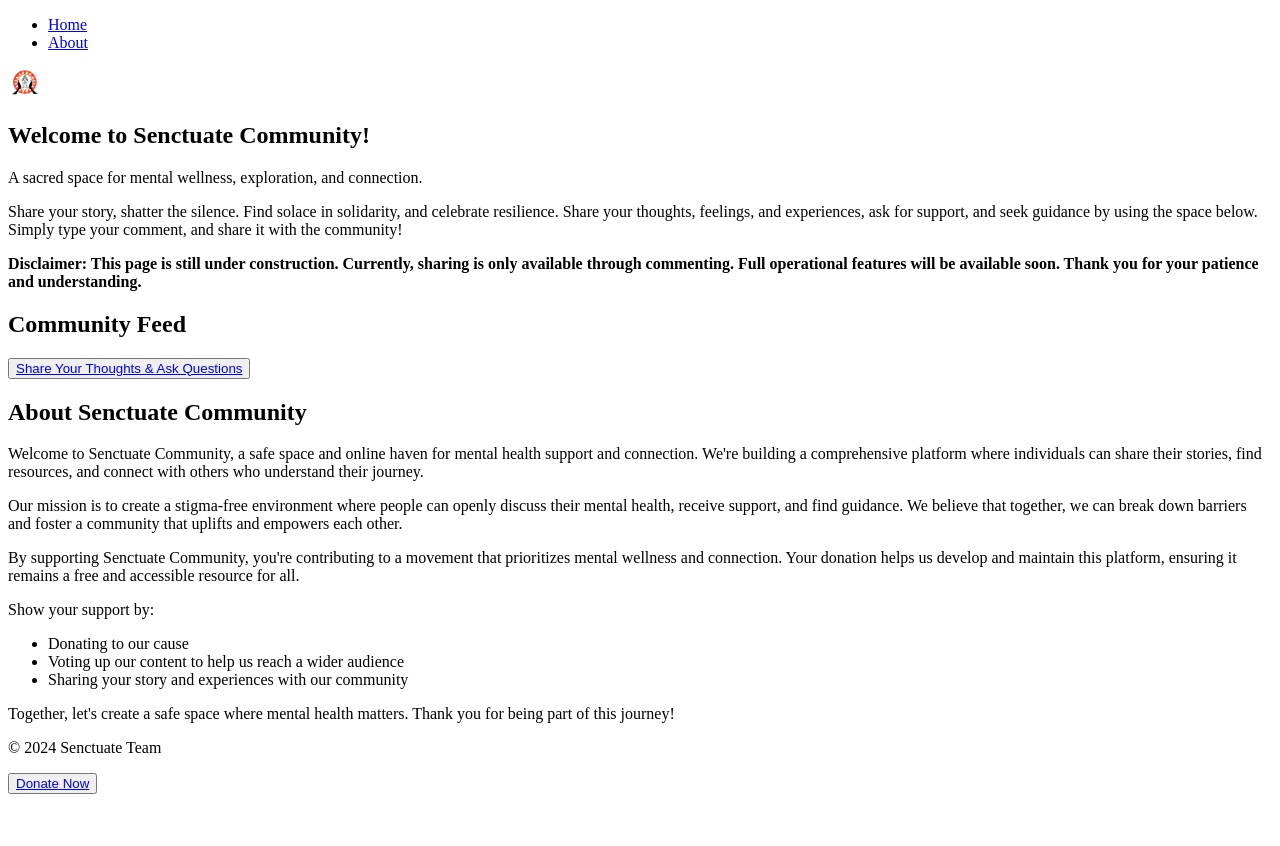
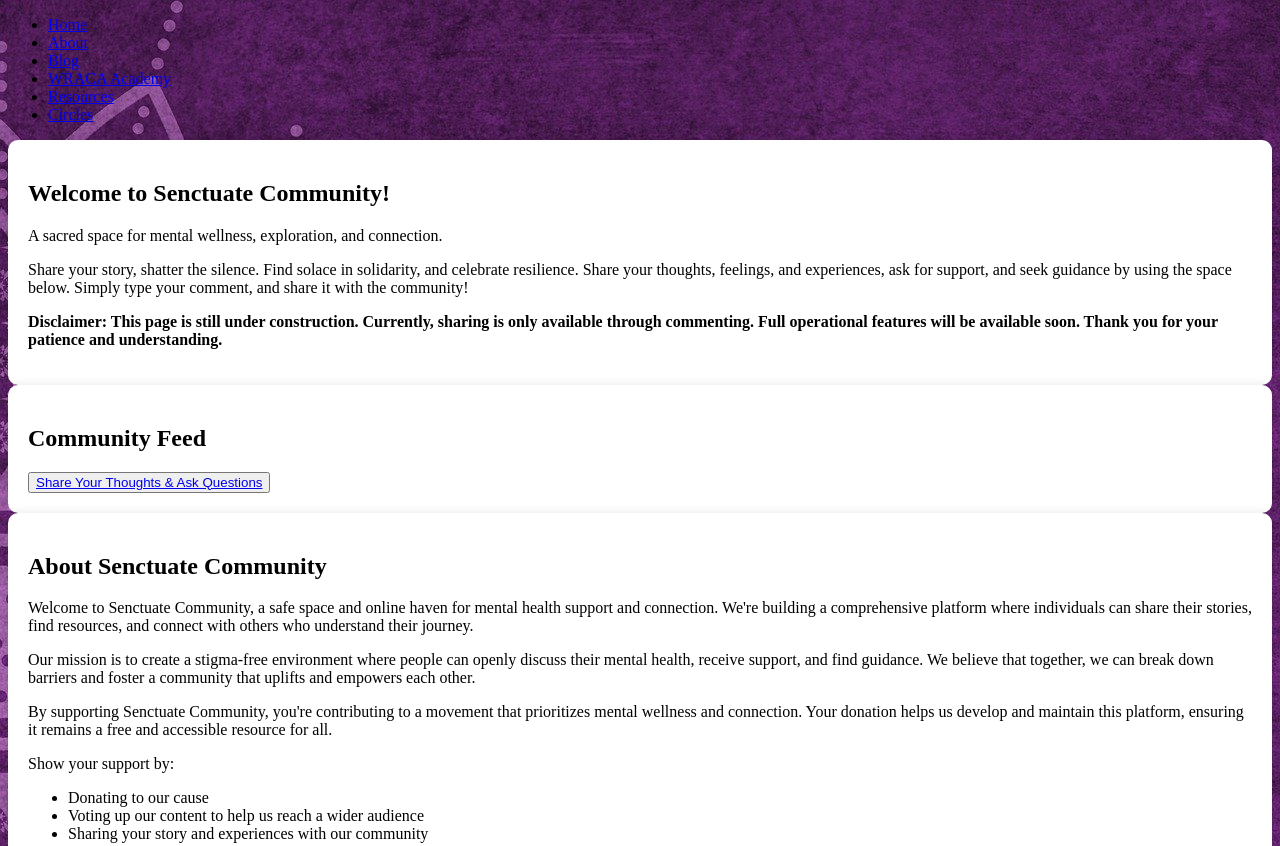
Before and after one commit to Mahzbe/Senctuate, a plain HTML site: page circles.html in a window 1280 px wide. Shown: the top 846 px of the page. Before the commit the page ends 802 px from the top, so only its background shows below. Drawn offline with Linux system fonts and the light colour scheme; a script that the page names is missing.

Commit message:
Update circles.html

```diff
--- a/circles.html
+++ b/circles.html
@@ -4,20 +4,19 @@
     <meta charset="UTF-8">
     <meta name="viewport" content="width=device-width, initial-scale=1.0">
     <title>Senctuate Community</title>
-  <style>
-    /* existing styles */
-  </style>
+    <link rel="stylesheet" type="text/css" href="styles.css">
 </head>
-<body>
+<body style="background-image: url('MandalaBG.jpg'); background-size: cover; background-color: #F7F7F7;">
     <header>
         <nav>
             <ul>
-        <li><a href="#home">Home</a></li>
-        <li><a href="#about">About</a></li>
+                <li><a href="index.html">Home</a></li>
+                <li><a href="about.html">About</a></li>
+                <li><a href="blog.html">Blog</a></li>
+                <li><a href="wraca.html">WRACA Academy</a></li>
+                <li><a href="resources.html">Resources</a></li>
+                <li><a href="#circles">Circles</a></li>
             </ul>
-      <div class="icon-space">
-        <img src="SC.png" alt="Senctuate Community Logo" style="width: 30px; height: 30px;">
-      </div>
         </nav>
     </header>
     <main>
```
Lines whose indentation alone changed are shown as unchanged.
